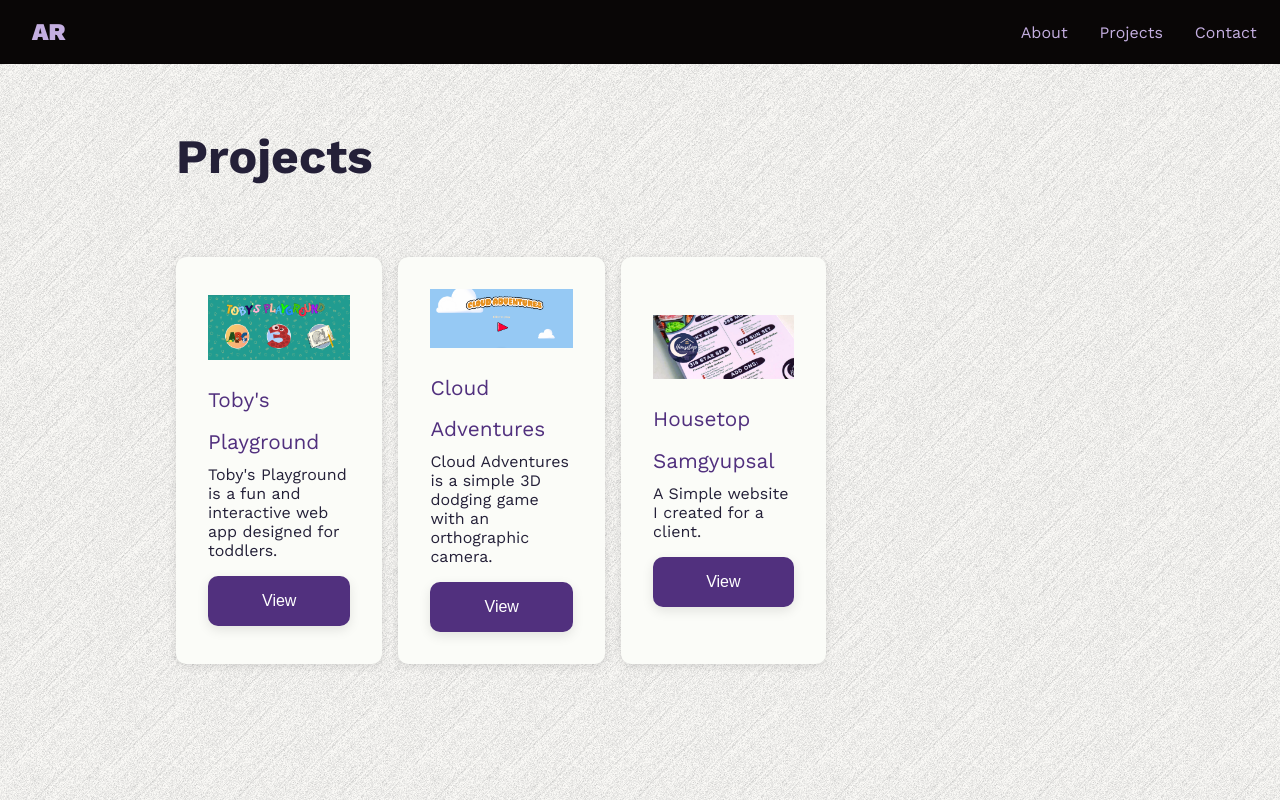
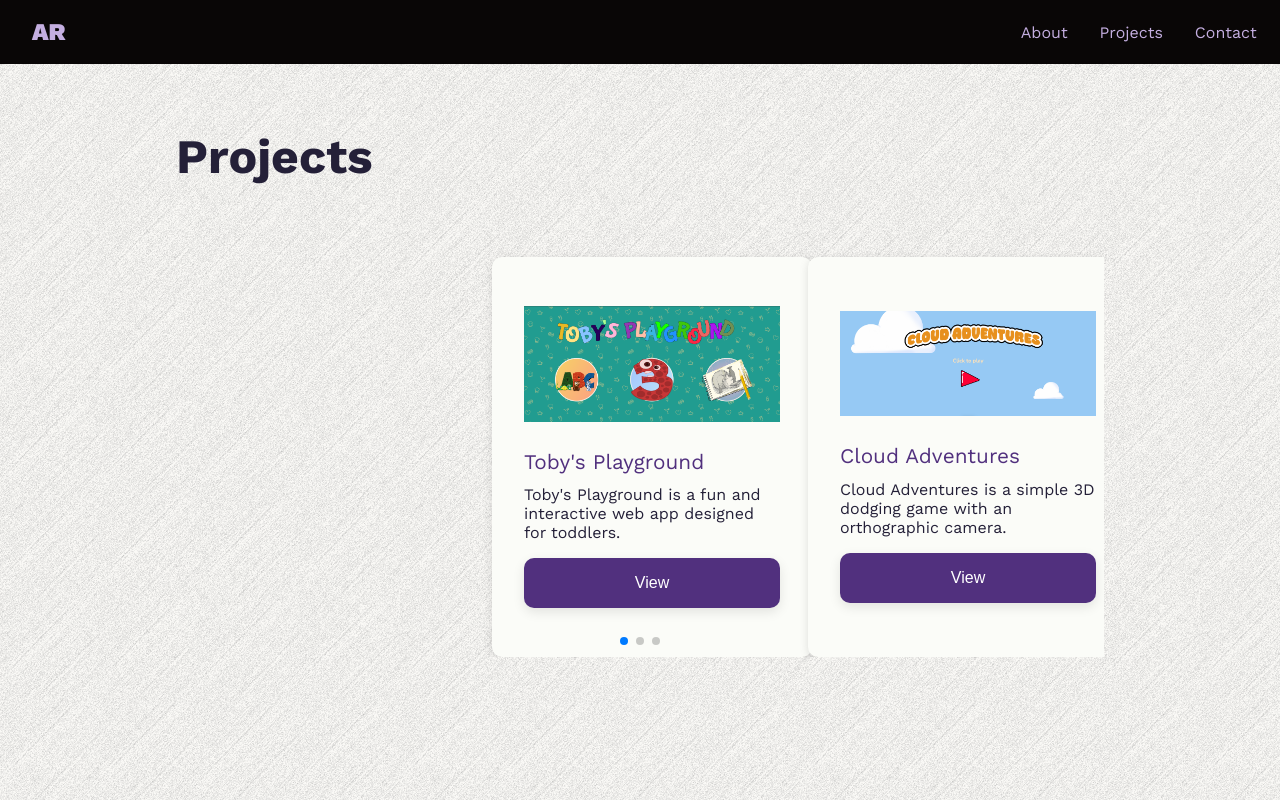
Before and after one commit to gabrielAdrianRamos/Portfolio, a React (Vite) app: page /projects in a window 1280 px wide. Built offline with nearby package versions, Linux system fonts and the light colour scheme; no server answers.

Commit message:
Added swiperjs on cards

```diff
--- a/src/components/card/card.module.scss
+++ b/src/components/card/card.module.scss
@@ -5,6 +5,8 @@
   margin-top: 1.5rem;
   align-content: center;
   box-shadow: rgba(99, 99, 99, 0.2) 0px 2px 8px 0px;
+  width: 20rem;
+  height: 25rem;
 }
 
 @media screen and (max-width: 768px) {
--- a/src/components/section/Project/Projects.css
+++ b/src/components/section/Project/Projects.css
@@ -25,19 +25,10 @@
   margin-top: 3rem;
 }
 
-.card-content {
-  width: 70%;
-  display: flex;
-  justify-content: center;
-  align-content: center;
-  gap: 1rem;
+.swiper {
+  width: 100%;
+  height: 100%;
 }
-
-/* .card-image-container {
-  display: flex;
-  justify-content: center;
-  align-content: center;
-} */
 
 .card-image {
   width: 100%;
@@ -70,6 +61,7 @@
   color: #ffffff;
   margin-top: 1rem;
   box-shadow: rgba(0, 0, 0, 0.1) 0px 4px 12px;
+  cursor: pointer;
 }
 
 .card-button:active {
@@ -86,12 +78,12 @@
     padding: 2rem;
   }
 
-  .card-content {
-    width: 100%;
-  }
-
   .project-name {
     font-size: 1.7rem;
     color: #242038;
   }
+
+  .swiper {
+    width: 100%;
+  }
 }
--- a/src/components/section/Project/Projects.jsx
+++ b/src/components/section/Project/Projects.jsx
@@ -1,5 +1,9 @@
 import Card from "../../card/Card";
 import "./Projects.css";
+import { Swiper, SwiperSlide } from "swiper/react";
+import "swiper/css";
+import "swiper/css/pagination";
+import { Pagination } from "swiper/modules";
 
 export const Projects = () => {
   return (
@@ -7,7 +11,17 @@
       <div className="project-container">
         <h1 className="project-name">Projects</h1>
         <div className="project-card">
-          <div className="card-content">
+          <Swiper
+            slidesPerView={3}
+            spaceBetween={20}
+            centeredSlides={true}
+            pagination={{
+              clickable: true,
+            }}
+            modules={[Pagination]}
+            className="mySwiper"
+          >
+            <SwiperSlide>
               <Card>
                 <div className="card-image-container">
                   <img
@@ -27,6 +41,8 @@
                   </a>
                 </div>
               </Card>
+            </SwiperSlide>
+            <SwiperSlide>
               <Card>
                 <div className="card-image-container">
                   <img
@@ -46,6 +62,8 @@
                   </a>
                 </div>
               </Card>
+            </SwiperSlide>
+            <SwiperSlide>
               <Card>
                 <div className="card-image-container">
                   <img
@@ -64,7 +82,8 @@
                   </a>
                 </div>
               </Card>
-          </div>
+            </SwiperSlide>
+          </Swiper>
         </div>
       </div>
     </div>
```
Lines whose indentation alone changed are shown as unchanged.
